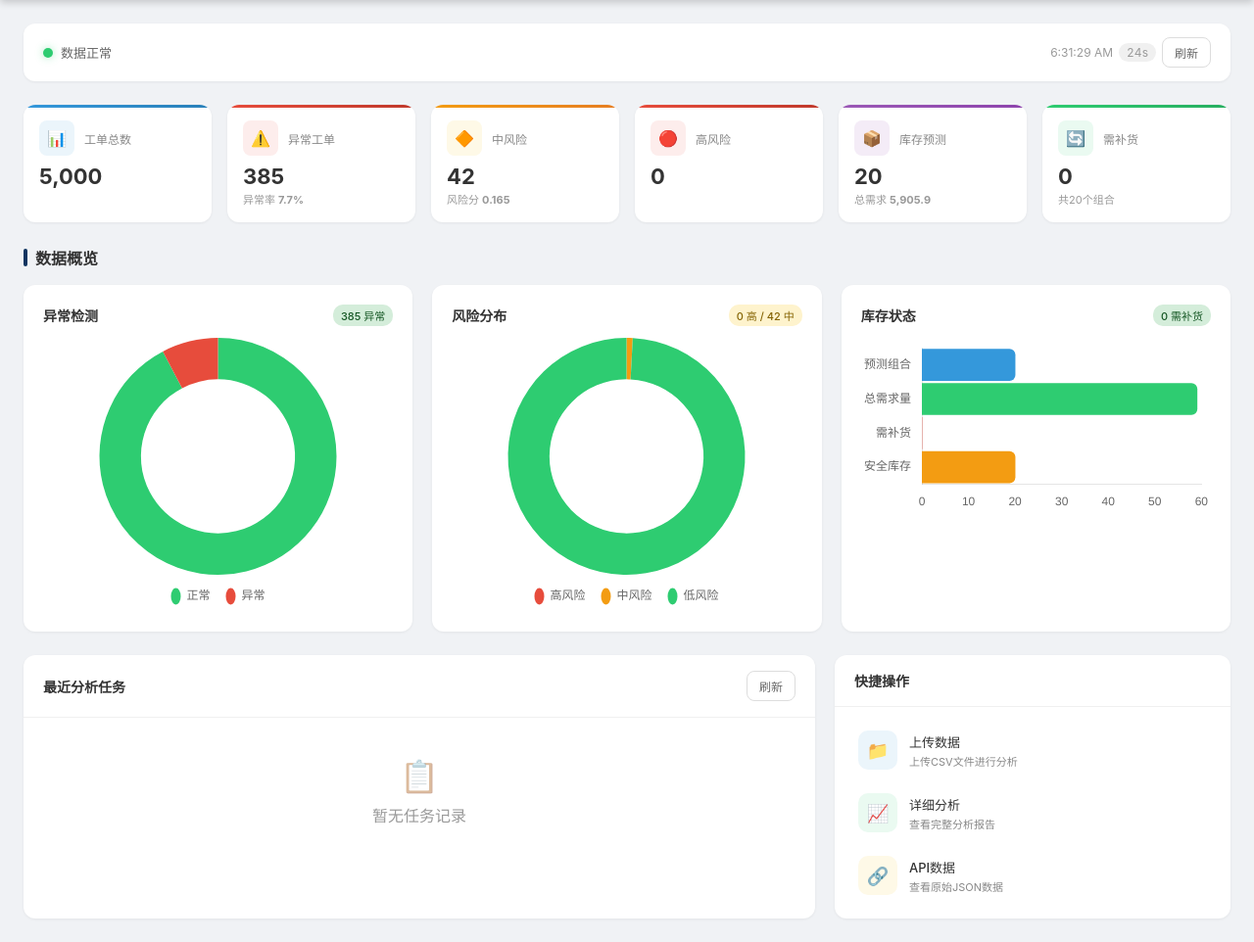
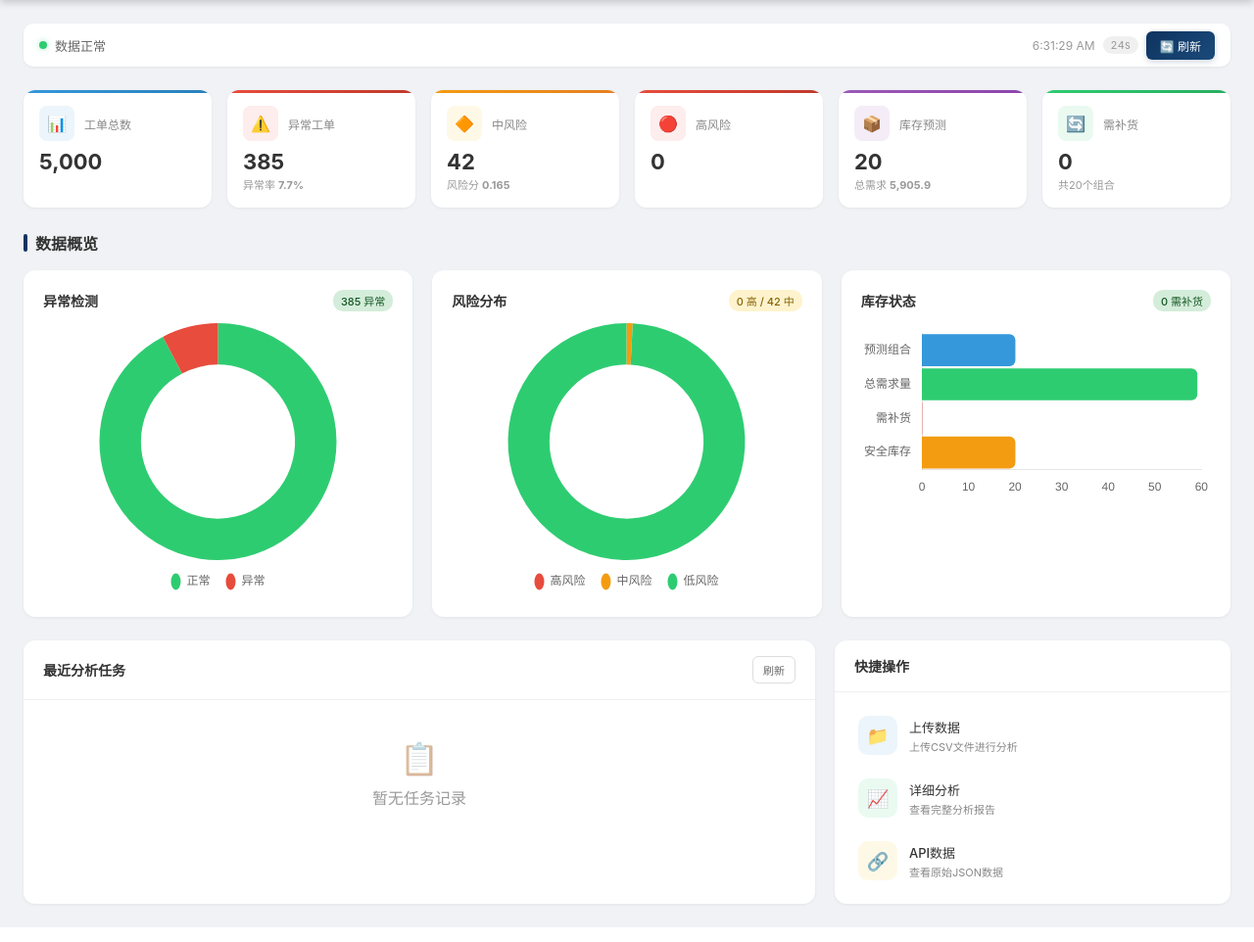
Before and after one commit to wxtech/ml-ticket-dashboard, a FastAPI app: template templates/dashboard.html in a window 1280 px wide. Shown: the part 60-1022 px from the top of the page at 98% size. Run offline with FastAPI, Linux system fonts and the light colour scheme; the template is opened without the code that fills it, so the values that code supplies are empty.

Commit message:
fix: compact status bar and beautified refresh button

```diff
--- a/templates/dashboard.html
+++ b/templates/dashboard.html
@@ -27,21 +27,21 @@ body { font-family: -apple-system, BlinkMacSystemFont, "Segoe UI", "Noto Sans SC
 .main { padding: 24px; max-width: 1400px; margin: 0 auto; }
 
 /* Status Bar */
-.status-bar { display: flex; align-items: center; gap: 12px; margin-bottom: 24px; padding: 14px 20px; background: white; border-radius: 12px; box-shadow: 0 1px 3px rgba(0,0,0,0.06); }
+.status-bar { display: flex; align-items: center; gap: 12px; margin-bottom: 24px; padding: 10px 16px; background: white; border-radius: 10px; box-shadow: 0 1px 3px rgba(0,0,0,0.06); height: 44px; }
 .status-indicator { display: flex; align-items: center; gap: 8px; }
-.status-dot { width: 10px; height: 10px; border-radius: 50%; background: #2ecc71; box-shadow: 0 0 8px rgba(46,204,113,0.4); }
+.status-dot { width: 8px; height: 8px; border-radius: 50%; background: #2ecc71; box-shadow: 0 0 6px rgba(46,204,113,0.4); }
 .status-dot.loading { background: #f39c12; animation: pulse 1.5s infinite; }
 .status-dot.error { background: #e74c3c; }
 @keyframes pulse { 0%, 100% { opacity: 1; transform: scale(1); } 50% { opacity: 0.6; transform: scale(0.9); } }
 .status-text { font-size: 13px; color: #666; }
-.status-time { margin-left: auto; font-size: 12px; color: #999; display: flex; align-items: center; gap: 6px; }
-.status-time .countdown { background: #f0f0f0; padding: 2px 8px; border-radius: 10px; font-variant-numeric: tabular-nums; }
-.btn { padding: 8px 16px; border-radius: 8px; border: none; cursor: pointer; font-size: 13px; font-weight: 500; transition: all 0.2s; display: inline-flex; align-items: center; gap: 6px; }
-.btn-primary { background: #0f3460; color: white; }
-.btn-primary:hover { background: #1a4a7a; transform: translateY(-1px); box-shadow: 0 2px 8px rgba(15,52,96,0.3); }
-.btn-sm { padding: 6px 12px; font-size: 12px; }
+.status-time { margin-left: auto; font-size: 12px; color: #999; display: flex; align-items: center; gap: 8px; }
+.status-time .countdown { background: #f0f0f0; padding: 2px 8px; border-radius: 10px; font-variant-numeric: tabular-nums; font-size: 11px; }
+.btn { padding: 6px 14px; border-radius: 6px; border: none; cursor: pointer; font-size: 12px; font-weight: 500; transition: all 0.2s; display: inline-flex; align-items: center; gap: 5px; }
+.btn-primary { background: linear-gradient(135deg, #0f3460, #1a4a7a); color: white; box-shadow: 0 2px 6px rgba(15,52,96,0.2); }
+.btn-primary:hover { background: linear-gradient(135deg, #1a4a7a, #0f3460); box-shadow: 0 3px 10px rgba(15,52,96,0.3); transform: translateY(-1px); }
+.btn-sm { padding: 5px 10px; font-size: 11px; }
 .btn-outline { background: transparent; border: 1px solid #ddd; color: #666; }
-.btn-outline:hover { border-color: #0f3460; color: #0f3460; }
+.btn-outline:hover { border-color: #0f3460; color: #0f3460; background: #f8f9ff; }
 
 /* Cards Grid */
 .cards { display: grid; grid-template-columns: repeat(6, 1fr); gap: 16px; margin-bottom: 24px; }
@@ -153,7 +153,7 @@ body { font-family: -apple-system, BlinkMacSystemFont, "Segoe UI", "Noto Sans SC
     <div class="status-time">
       <span id="lastUpdate">--</span>
       <span class="countdown" id="countdown">30s</span>
-      <button class="btn btn-sm btn-outline" onclick="refreshData()">刷新</button>
+      <button class="btn btn-primary" onclick="refreshData()">🔄 刷新</button>
     </div>
   </div>
 
```
